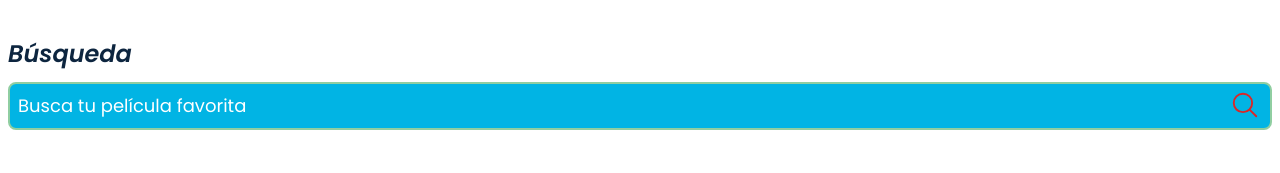
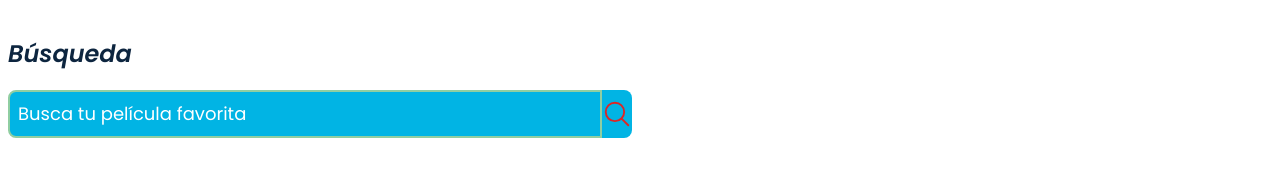
Before and after one commit to Diego2dRamirez/movieepage, a React (Vite) app: page /detalles/1/1 in a window 1280 px wide. Shown: the part 237-410 px from the top of the page. Built offline with nearby package versions, Linux system fonts and the light colour scheme; no server answers.

Commit message:
Buscar Pelicula, llamado a la Api Search

```diff
--- a/src/App.jsx
+++ b/src/App.jsx
@@ -15,7 +15,7 @@ function App() {
           <Route path="/" element={<Home />}/>
           <Route path="/categorias" element={<Categorias />}/>
           <Route path="/categorias/:name/:id" element={<SubCategorias />}/>
-          <Route path="/busqueda" element={<Busqueda />}/>
+          <Route path="/busqueda/:value" element={<Busqueda />}/>
           <Route path="/detalles" element={<Detalles />}/>
           <Route path="*" element={<h1>No Encontrado</h1>}/>
         </Routes>
--- a/src/Components/Busqueda/Busqueda.jsx
+++ b/src/Components/Busqueda/Busqueda.jsx
@@ -1,9 +1,50 @@
-import React from "react";
+import React, { useEffect, useState } from "react";
+import { useNavigate, useParams } from "react-router-dom";
+import BlueLong2 from '../../assets/blue_long_2.svg';
+import { Footer } from "../Footer/Footer";
 
 function Busqueda() {
+
+  const { value } = useParams()
+
+  const [search, setSearch] = useState([]);
+
+  useEffect(() => {
+    fetch(`https://api.themoviedb.org/3/search/movie?query=${value}&api_key=639ffac191a35e90345c4e5e6f416515`)
+      .then(res => res.json())
+      .then(data => setSearch(data))
+  }, []);
+
+  console.log(search);
+
+  const navigate = useNavigate();
+  const regresar = () => {
+    navigate("/")
+  }
   return (
-        <h1>Busqueda</h1>
-    );
+    <>
+      <div className="bg-DarkBlue text-white p-5 text-3xl w-full">
+        <span onClick={() => regresar()} className="cursor-pointer flex justify-between items-center px-10 w-full"><ion-icon name="chevron-back-outline"></ion-icon>
+          <img src={BlueLong2} alt="BlueLong2" className="w-52 md:w-60" />
+        </span>
+        <h1 className="text-center">Busqueda de : <span> {value} </span> </h1>
+      </div>
+      <section className="flex flex-wrap w-full">
+        {
+          search.results?.map(movie => (
+            <article key={movie.id} className="w-full bg-LightBlue flex flex-col items-center py-10 md:w-1/2">
+              <img src={`https://image.tmdb.org/t/p/w300${movie.poster_path}`} alt={movie.title} className="rounded-lg mb-2"
+              />
+              <p className="text-2xl text-DarkBlue font-semibold text-center px-3">{movie.title}</p>
+              <p className="text-white text-lg font-semibold">Fecha de Lanzamiento: {movie.release_date}</p>
+            </article>
+          ))
+        }
+      </section>
+      <Footer />
+
+    </>
+  );
 };
 
 export { Busqueda };
--- a/src/Components/InputSearch/InputSearch.jsx
+++ b/src/Components/InputSearch/InputSearch.jsx
@@ -1,19 +1,31 @@
-import React from "react";
+import React, { useState } from "react";
+import { Link } from "react-router-dom";
 
 function InputSearch() {
+
+  const [valueInput, setValueInput] = useState('');
+
+  const handleValueInput = (e) => {
+    setValueInput(e.target.value)
+  }
+
   return (
-    <section className="mt-8 px-2 w-full md:mt-[14rem]">
+    <section className="mt-8 px-2 w-full md:mt-[14rem] md:w-1/2">
       <label className="flex flex-col w-full ">
         <span className="text-DarkBlue text-2xl font-semibold">Búsqueda</span>
-        <div className="flex items-center relative">
+        <div className="flex items-center relative mt-5">
+
           <input type="search" name="search" placeholder="Busca tu película favorita"
-            className="text-lg border-2 border-LightGreen bg-LightBlue rounded-lg  w-full mt-3 outline-none focus:border-LightBlue focus:bg-LightGreen py-2 pr-10 pl-2 placeholder:text-white cursor-pointer"
+            className="text-lg border-2 border-LightGreen bg-LightBlue w-full outline-none rounded-tl-lg rounded-bl-lg focus:border-LightBlue focus:bg-LightGreen py-2 pr-10 pl-2 placeholder:text-white cursor-pointer"
+            onChange={handleValueInput}
           />
-          <div className="absolute right-3 text-3xl top-5 text-red-600">
-            <ion-icon name="search-outline"
-              className=""
-            ></ion-icon>
-          </div>
+          <Link to={`/busqueda/${valueInput}`}>
+            <div className="text-3xl text-red-600 flex items-center bg-LightBlue rounded-tr-lg rounded-br-lg h-[3rem] hover:bg-LightGreen cursor-pointer">
+              <ion-icon name="search-outline"
+              ></ion-icon>
+            </div>
+          </Link>
+
         </div>
       </label>
     </section>
```
